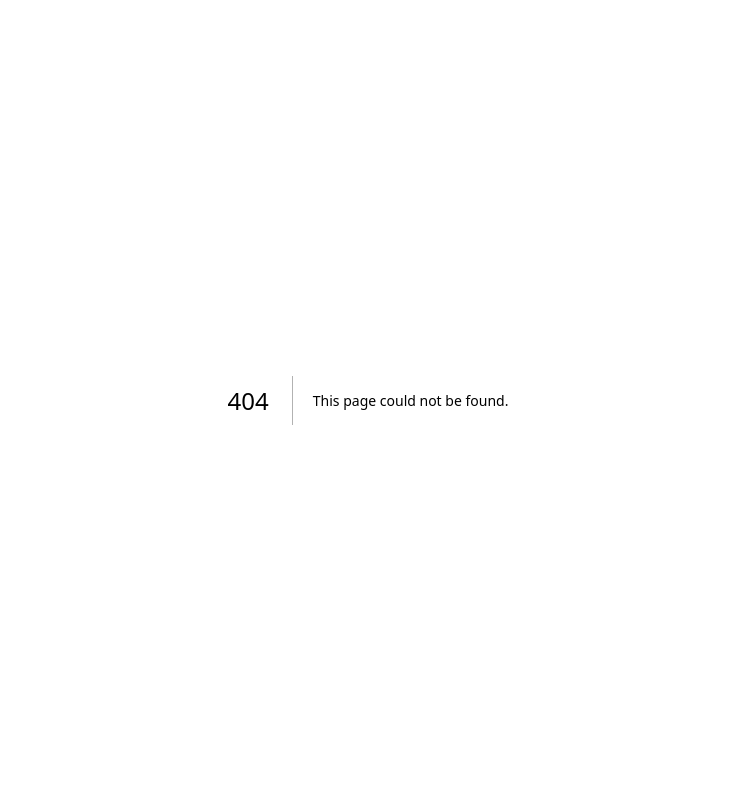
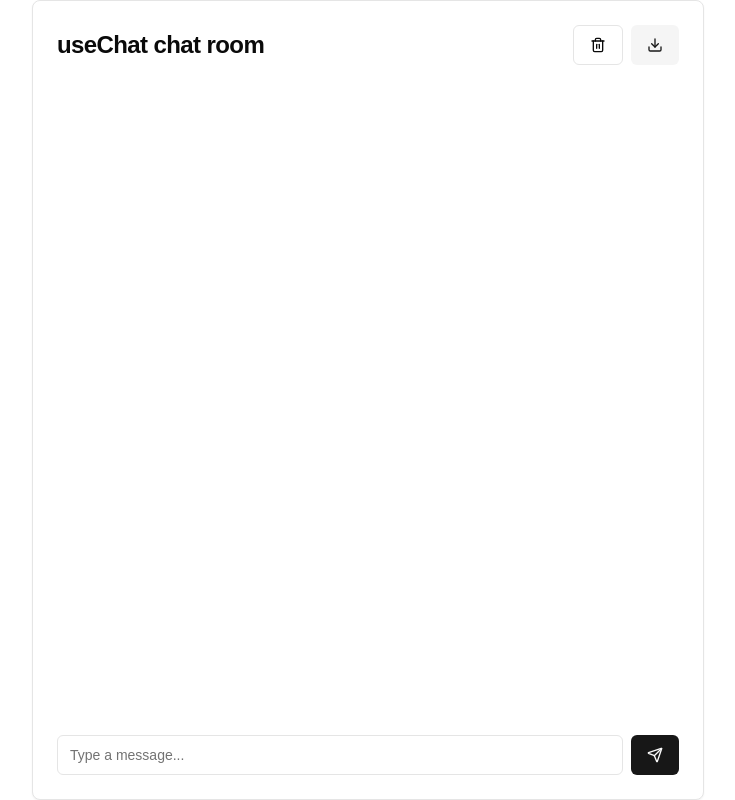
Before and after one commit to UN-O/ai-playground, a Next.js app: page /csr-chat/ui in a window 1280 px wide. Before the commit this address had no page. Shown: the whole page, without its empty margins (272-1007 px from the left). Built offline with nearby package versions, Linux system fonts and the light colour scheme.

Commit message:
Feat: Create common chat ui components / Add client side rendering rsc (Server Action) and useChat (API route) cache test

```diff
--- /dev/null
+++ b/src/app/api/chat/route.js
@@ -0,0 +1,27 @@
+import { streamText, convertToCoreMessages } from 'ai';
+import { openai } from '@ai-sdk/openai';
+
+export async function POST(request) {
+    const { messages } = await request.json();
+
+    console.log("FETCH Start", Date.now())
+    const res = await fetch("https://jsonplaceholder.typicode.com/posts", {
+        cache: "force-cache",
+    })
+    console.log("FETCH End", Date.now())
+
+    // 驗證 fetch 的回應狀態碼
+    if (!res.ok) {
+        throw new Error("Failed to fetch data");
+    }
+
+    const coreMessages = convertToCoreMessages(messages);
+
+    const result = await streamText({
+        model: openai('gpt-4o'),
+        system: 'you are a friendly assistant!',
+        messages: coreMessages,
+    });
+
+    return result.toDataStreamResponse();
+}
--- /dev/null
+++ b/src/app/csr-chat/rsc/page.js
@@ -0,0 +1,12 @@
+// Import UI components
+import ChatSection from "@/components/main/csr-chat/rsc/chat-section";
+
+
+
+export default function Page() {
+    return (
+        <div className="h-svh w-full">
+            <ChatSection />
+        </div>
+    );
+}
--- /dev/null
+++ b/src/app/csr-chat/ui/page.js
@@ -0,0 +1,10 @@
+// Import UI components
+import ChatSection from "@/components/main/csr-chat/ui/chat-section";
+
+export default function Page() {
+    return (
+        <div className="h-svh w-full">
+            <ChatSection />
+        </div>
+    );
+}
--- /dev/null
+++ b/src/components/chat/chat-input.jsx
@@ -0,0 +1,23 @@
+import { Button } from "@/components/ui/button";
+import { Input } from "@/components/ui/input";
+import { Send } from "lucide-react"
+
+export default function ChatInput({ input, setInput, handleSubmit }) {
+    return (
+        <div className="flex justify-between items-center w-full gap-2">
+            <Input
+                value={input}
+                onChange={(e) => setInput(e.target.value)}
+                placeholder="Type a message..."
+                onKeyDown={(e) => {
+                    if (e.key === 'Enter') {
+                        handleSubmit();
+                    }
+                }}
+            />
+            <Button onClick={handleSubmit} >
+                <Send className="w-4 h-4" />
+            </Button>
+        </div>
+    );
+}
--- /dev/null
+++ b/src/components/chat/chat-message.jsx
@@ -0,0 +1,29 @@
+import { Avatar, AvatarFallback } from "@/components/ui/avatar"
+
+export default function ChatMessage({ index, message }) {
+    return (
+        <div
+            key={index}
+            className={`flex ${message.role === "user" ? "justify-end" : "justify-start"} mb-4 gap-2`}
+        >
+            {message.role !== "user" ? (
+                <Avatar className="bg-red-500">
+                    <AvatarFallback className="text-white bg-red-500">{message?.name || "AI"}</AvatarFallback>
+                </Avatar>
+            ) : null}
+            <div
+                className={`max-w-[80%] p-3 rounded-lg ${message.role !== "user"
+                    ? "bg-primary text-primary-foreground"
+                    : "bg-secondary"
+                    }`}
+            >
+                <p className="text-sm">{message.content}</p>
+            </div>
+            {message.role === "user" ? (
+                <Avatar className="bg-blue-500">
+                    <AvatarFallback className="text-white bg-blue-500">U</AvatarFallback>
+                </Avatar>
+            ) : null}
+        </div>
+    );
+}
--- /dev/null
+++ b/src/components/chat/chat-room.jsx
@@ -0,0 +1,74 @@
+'use client'
+
+import { useEffect, useRef, useCallback } from "react"
+
+import ChatMessage from "@/components/chat/chat-message"
+import { Button } from "@/components/ui/button"
+import { Card, CardContent, CardFooter, CardHeader, CardTitle } from "@/components/ui/card"
+import { ScrollArea } from "@/components/ui/scroll-area"
+import { Download, Trash2 } from "lucide-react"
+
+
+
+export default function ChatRoom({ messages, setMessages, title, children }) {
+    const scrollAreaRef = useRef(null)
+
+    const handleClear = useCallback(() => {
+        setMessages([])
+    }, [])
+
+    const scrollToButton = () => {
+        scrollAreaRef.current.scrollIntoView(false);
+    }
+
+    useEffect(() => {
+        if (scrollAreaRef.current) {
+            scrollToButton();
+        }
+    }, [messages])
+
+    const handleDownload = useCallback(() => {
+        const content = messages.join('\n\n');
+        const blob = new Blob([content], { type: 'text/plain' });
+        const url = URL.createObjectURL(blob);
+        const a = document.createElement('a');
+        a.href = url;
+        a.download = 'ai-conversation.txt';
+        document.body.appendChild(a);
+        a.click();
+        document.body.removeChild(a);
+        URL.revokeObjectURL(url);
+    }, [messages]);
+
+    return (
+        <Card className="w-full max-w-2xl mx-auto h-full flex flex-col">
+            <CardHeader>
+                <div className="flex justify-between items-center w-full">
+                    <CardTitle className="text-2xl font-bold text-center">{title}</CardTitle>
+                    <div className="flex gap-2">
+                        <Button variant="outline" onClick={handleClear}>
+                            <Trash2 className="w-4 h-4" />
+                        </Button>
+                        <Button variant="secondary" onClick={handleDownload}>
+                            <Download className="w-4 h-4" />
+                        </Button>
+                    </div>
+
+                </div>
+            </CardHeader>
+            <CardContent className="flex-grow overflow-hidden">
+                <ScrollArea className="h-full pr-4">
+                    <div ref={scrollAreaRef} className="h-full">
+                        {messages.map((message, index) => (
+                            <ChatMessage message={message} index={index} />
+                        ))}
+                    </div>
+                </ScrollArea>
+            </CardContent>
+            <CardFooter className="flex flex-col space-y-4">
+                <div className="flex justify-between items-center w-full">
+                    {children}
+                </div>
+            </CardFooter>
+        </Card>)
+}
--- a/src/components/main/core-lab/sections.jsx
+++ b/src/components/main/core-lab/sections.jsx
@@ -53,7 +53,7 @@ export default function AIChatGenerator() {
     }, [isPlaying, messages.length, handleSubmit])
 
     return (
-        <Card className="w-full max-w-2xl mx-auto h-[calc(100vh)] flex flex-col">
+        <Card className="w-full max-w-2xl mx-auto h-full flex flex-col">
             <CardHeader>
                 <CardTitle className="text-2xl font-bold text-center">AI Chat Generator</CardTitle>
             </CardHeader>
--- /dev/null
+++ b/src/components/main/csr-chat/rsc/actions.ts
@@ -0,0 +1,47 @@
+'use server';
+
+import { streamText } from 'ai';
+import { openai } from '@ai-sdk/openai';
+import { createStreamableValue } from 'ai/rsc';
+
+export interface Message {
+    role: 'user' | 'assistant';
+    content: string;
+}
+
+export async function continueConversation(history: Message[]) {
+    'use server';
+
+    console.log("FETCH Start", Date.now())
+    const res = await fetch("https://jsonplaceholder.typicode.com/posts", {
+        cache: "force-cache",
+    })
+    console.log("FETCH End", Date.now())
+
+    // 驗證 fetch 的回應狀態碼
+    if (!res.ok) {
+        throw new Error("Failed to fetch data");
+    }
+
+    const stream = createStreamableValue();
+
+    (async () => {
+        const { textStream } = await streamText({
+            model: openai('gpt-4o'),
+            system:
+                "you are a friendly assistant!",
+            messages: history,
+        });
+
+        for await (const text of textStream) {
+            stream.update(text);
+        }
+
+        stream.done();
+    })();
+
+    return {
+        history: history,
+        streamValue: stream.value,
+    };
+}
--- /dev/null
+++ b/src/components/main/csr-chat/rsc/chat-section.tsx
@@ -0,0 +1,51 @@
+'use client';
+
+import { useCallback, useState } from 'react';
+import { Message, continueConversation } from './actions';
+import { readStreamableValue } from 'ai/rsc';
+
+import ChatRoom from '@/components/chat/chat-room';
+import ChatInput from '@/components/chat/chat-input';
+
+// Allow streaming responses up to 30 seconds
+export const maxDuration = 30;
+// TODO: 這裡來試試看 suspend 等 react 19 的新功能
+export default function ChatSection() {
+    const [messages, setMessages] = useState<Message[]>([]);
+    const [input, setInput] = useState<string>('');
+
+    const handleSubmit = useCallback(async () => {
+        if (!input) {
+            return;
+        }
+        setMessages([
+            ...messages,
+            { role: 'user', content: input }
+        ]);
+
+        const { history, streamValue } = await continueConversation([
+            ...messages,
+            { role: 'user', content: input },
+        ]);
+
+        setInput('');
+
+        let textContent = '';
+
+        for await (const delta of readStreamableValue(streamValue)) {
+            textContent = `${textContent}${delta}`;
+
+            setMessages([
+                ...history,
+                { role: 'assistant', content: textContent },
+            ]);
+        }
+    }, [messages, input]);
+
+
+    return (
+        <ChatRoom messages={messages} setMessages={setMessages} title={"rsc chat room"}>
+            <ChatInput input={input} setInput={setInput} handleSubmit={handleSubmit}/>
+        </ChatRoom>
+    );
+}
--- /dev/null
+++ b/src/components/main/csr-chat/ui/chat-section.tsx
@@ -0,0 +1,16 @@
+'use client';
+
+import { useChat } from 'ai/react';
+
+import ChatRoom from '@/components/chat/chat-room';
+import ChatInput from '@/components/chat/chat-input';
+
+export default function ChatSection() {
+    const { messages, input, setInput, handleSubmit, setMessages } = useChat();
+
+    return (
+        <ChatRoom messages={messages} setMessages={setMessages} title={"useChat chat room"}>
+            <ChatInput input={input} setInput={setInput} handleSubmit={handleSubmit}/>
+        </ChatRoom>
+    );
+}
--- /dev/null
+++ b/src/components/ui/input.tsx
@@ -0,0 +1,25 @@
+import * as React from "react"
+
+import { cn } from "@/lib/utils"
+
+export interface InputProps
+  extends React.InputHTMLAttributes<HTMLInputElement> {}
+
+const Input = React.forwardRef<HTMLInputElement, InputProps>(
+  ({ className, type, ...props }, ref) => {
+    return (
+      <input
+        type={type}
+        className={cn(
+          "flex h-10 w-full rounded-md border border-input bg-background px-3 py-2 text-sm ring-offset-background file:border-0 file:bg-transparent file:text-sm file:font-medium file:text-foreground placeholder:text-muted-foreground focus-visible:outline-none focus-visible:ring-2 focus-visible:ring-ring focus-visible:ring-offset-2 disabled:cursor-not-allowed disabled:opacity-50",
+          className
+        )}
+        ref={ref}
+        {...props}
+      />
+    )
+  }
+)
+Input.displayName = "Input"
+
+export { Input }
```
Also changed, not shown: 1 other file (tests, documents, lock files or other folders).
